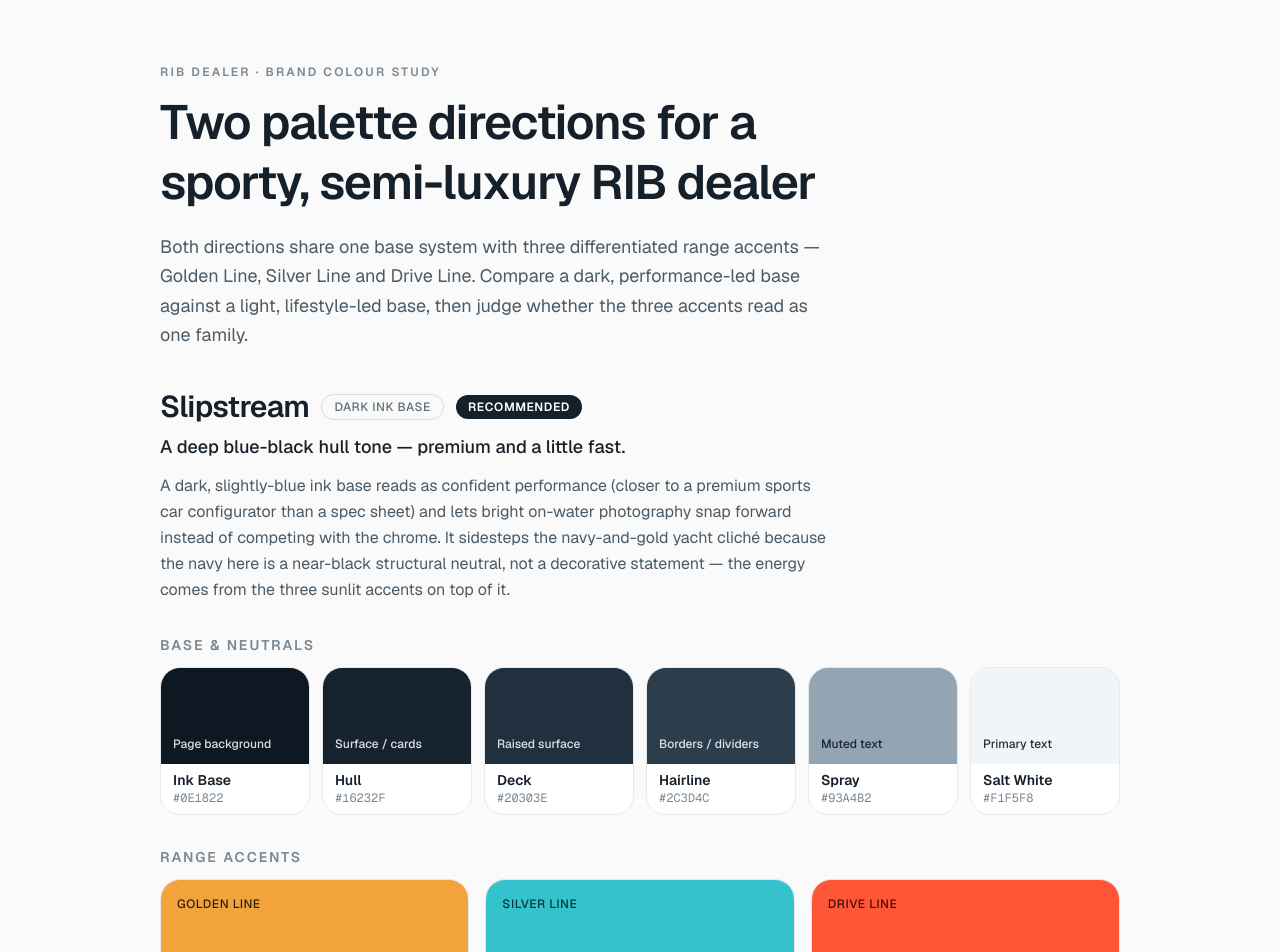
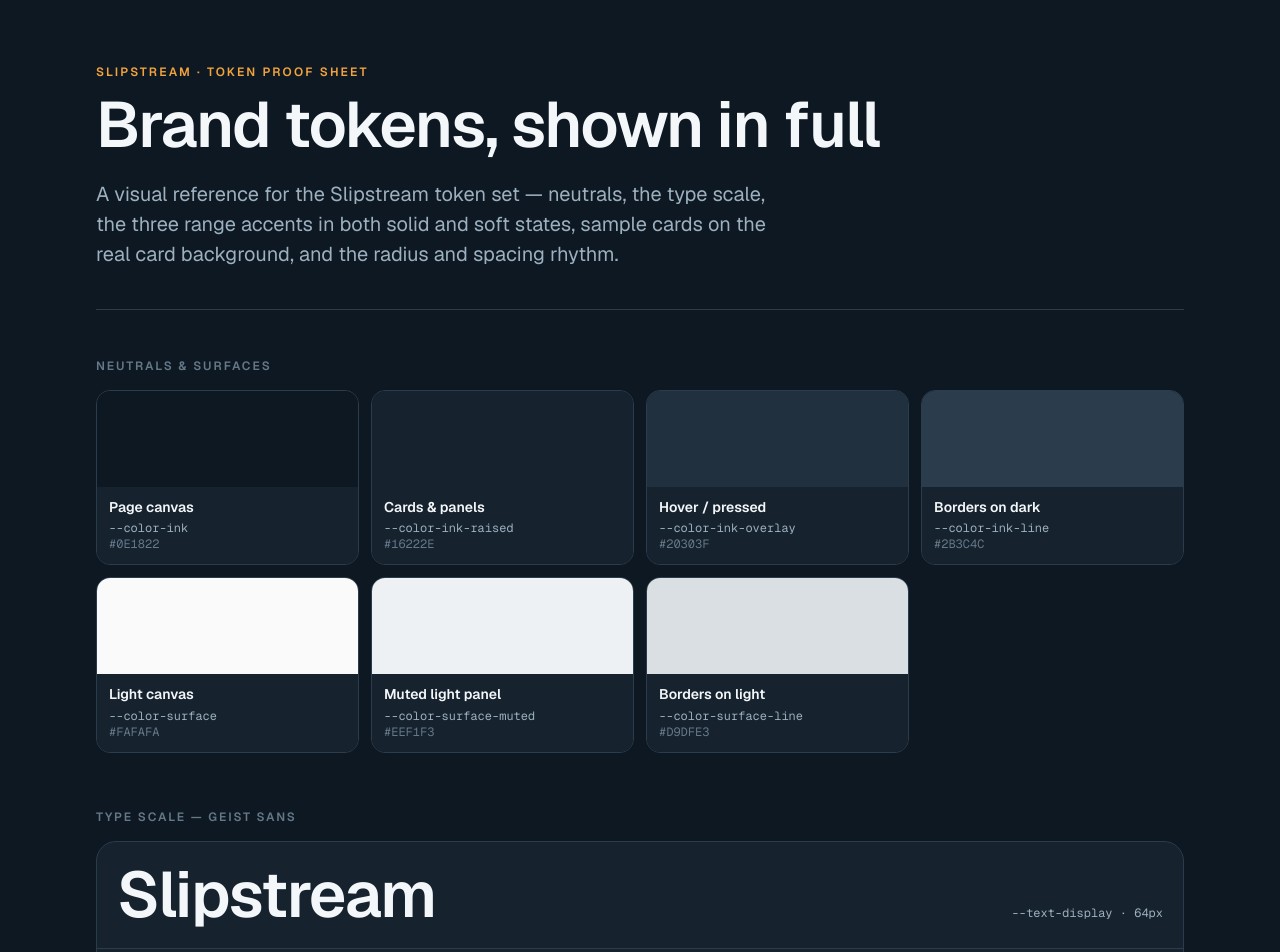
Before and after one commit to SeanUK1-pt/grand_pt, a Next.js app: page / in a window 1280 px wide. Shown: the top 952 px of the page. Built offline with nearby package versions, Linux system fonts and the light colour scheme.

Commit message:
feat: rename radius variables and update references in globals.css and page.tsx
Co-authored-by: SeanUK1-pt <296138518+SeanUK1-pt@users.noreply.github.com>

```diff
--- a/src/app/page.tsx
+++ b/src/app/page.tsx
@@ -1,192 +1,240 @@
-import { directions, type Direction } from "./palette-data"
+const neutrals = [
+  { token: "--color-ink", cls: "bg-ink", hex: "#0E1822", role: "Page canvas" },
+  { token: "--color-ink-raised", cls: "bg-ink-raised", hex: "#16222E", role: "Cards & panels" },
+  { token: "--color-ink-overlay", cls: "bg-ink-overlay", hex: "#20303F", role: "Hover / pressed" },
+  { token: "--color-ink-line", cls: "bg-ink-line", hex: "#2B3C4C", role: "Borders on dark" },
+  { token: "--color-surface", cls: "bg-surface", hex: "#FAFAFA", role: "Light canvas" },
+  { token: "--color-surface-muted", cls: "bg-surface-muted", hex: "#EEF1F3", role: "Muted light panel" },
+  { token: "--color-surface-line", cls: "bg-surface-line", hex: "#D9DFE3", role: "Borders on light" },
+] as const
+
+const typeScale = [
+  { token: "--text-display", px: "64px", cls: "text-display", weight: "font-semibold tracking-tight" },
+  { token: "--text-headline", px: "40px", cls: "text-headline", weight: "font-semibold tracking-tight" },
+  { token: "--text-title", px: "28px", cls: "text-title", weight: "font-semibold tracking-tight" },
+  { token: "--text-lead", px: "20px", cls: "text-lead", weight: "font-normal" },
+  { token: "--text-body", px: "16px", cls: "text-body", weight: "font-normal" },
+  { token: "--text-body-sm", px: "14px", cls: "text-body-sm", weight: "font-normal" },
+  { token: "--text-caption", px: "12px", cls: "text-caption", weight: "font-medium uppercase tracking-[0.14em]" },
+] as const
+
+type Range = {
+  label: string
+  desc: string
+  solid: string
+  solidContrast: string
+  soft: string
+  pillToken: string
+  softToken: string
+}
+
+const ranges: Range[] = [
+  {
+    label: "Golden Line",
+    desc: "Premium liveaboard flagship — the top of the range.",
+    solid: "bg-golden",
+    solidContrast: "text-golden-contrast",
+    soft: "bg-golden-soft",
+    pillToken: "golden / golden-contrast",
+    softToken: "golden-soft",
+  },
+  {
+    label: "Silver Line",
+    desc: "Approachable family and day-boat range — clean and calm.",
+    solid: "bg-silver",
+    solidContrast: "text-silver-contrast",
+    soft: "bg-silver-soft",
+    pillToken: "silver / silver-contrast",
+    softToken: "silver-soft",
+  },
+  {
+    label: "Drive Line",
+    desc: "Fastest performance hulls — the loudest of the three.",
+    solid: "bg-drive",
+    solidContrast: "text-drive-contrast",
+    soft: "bg-drive-soft",
+    pillToken: "drive / drive-contrast",
+    softToken: "drive-soft",
+  },
+]
+
+const radii = [
+  { token: "--radius-sm", cls: "rounded-sm", label: "sm · 4px" },
+  { token: "--radius-md", cls: "rounded-md", label: "md · 8px" },
+  { token: "--radius-lg", cls: "rounded-lg", label: "lg · 14px" },
+  { token: "--radius-xl", cls: "rounded-xl", label: "xl · 20px" },
+]
+
+const gaps = [
+  { cls: "gap-2", label: "gap-2 · 8px" },
+  { cls: "gap-4", label: "gap-4 · 16px" },
+  { cls: "gap-6", label: "gap-6 · 24px" },
+  { cls: "gap-8", label: "gap-8 · 32px" },
+]
+
+function SectionLabel({ children }: { children: React.ReactNode }) {
+  return (
+    <h2 className="text-caption font-semibold uppercase tracking-[0.16em] text-text-subtle">
+      {children}
+    </h2>
+  )
+}
 
 export default function Page() {
   return (
-    <div className="min-h-screen w-full bg-[#FAFAFA] font-sans text-[#15202B]">
-      <header className="mx-auto max-w-5xl px-6 pt-16 pb-10 sm:px-8">
-        <p className="text-xs font-semibold uppercase tracking-[0.18em] text-[#7A8893]">
-          RIB Dealer · Brand colour study
+    <div className="min-h-screen bg-ink font-sans text-text-strong">
+      <main className="mx-auto max-w-6xl px-6 py-16 sm:px-8">
+        <header className="border-b border-ink-line pb-10">
+          <p className="text-caption font-semibold uppercase tracking-[0.18em] text-golden">
+            Slipstream · Token proof sheet
           </p>
-        <h1 className="mt-3 text-4xl font-semibold leading-tight tracking-tight text-balance sm:text-5xl">
-          Two palette directions for a sporty, semi-luxury RIB dealer
+          <h1 className="mt-3 text-headline font-semibold tracking-tight text-balance sm:text-display">
+            Brand tokens, shown in full
           </h1>
-        <p className="mt-5 max-w-2xl text-lg leading-relaxed text-[#4A5A66] text-pretty">
-          Both directions share one base system with three differentiated
-          range accents — Golden Line, Silver Line and Drive Line. Compare a
-          dark, performance-led base against a light, lifestyle-led base, then
-          judge whether the three accents read as one family.
+          <p className="mt-5 max-w-2xl text-lead text-text-muted text-pretty">
+            A visual reference for the Slipstream token set — neutrals, the type
+            scale, the three range accents in both solid and soft states, sample
+            cards on the real card background, and the radius and spacing rhythm.
           </p>
         </header>
 
-      <main className="mx-auto max-w-5xl space-y-20 px-6 pb-28 sm:px-8">
-        {directions.map((d) => (
-          <DirectionBlock key={d.id} direction={d} />
+        {/* Neutral swatches */}
+        <section className="pt-12">
+          <SectionLabel>Neutrals &amp; surfaces</SectionLabel>
+          <div className="mt-4 grid grid-cols-2 gap-3 sm:grid-cols-3 lg:grid-cols-4">
+            {neutrals.map((n) => (
+              <div
+                key={n.token}
+                className="overflow-hidden rounded-lg border border-ink-line"
+              >
+                <div className={`h-24 ${n.cls}`} />
+                <div className="bg-ink-raised px-3 py-3">
+                  <p className="text-body-sm font-semibold leading-tight">{n.role}</p>
+                  <p className="mt-1 font-mono text-caption text-text-muted">{n.token}</p>
+                  <p className="font-mono text-caption uppercase text-text-subtle">{n.hex}</p>
+                </div>
+              </div>
             ))}
+          </div>
+        </section>
 
-        <section className="rounded-2xl border border-[#E4E8E7] bg-white p-6 sm:p-8">
-          <h2 className="text-xl font-semibold tracking-tight">My recommendation</h2>
-          <p className="mt-3 max-w-2xl leading-relaxed text-[#4A5A66] text-pretty">
-            I&apos;d lead with <strong>Slipstream</strong> (the dark ink base).
-            For &quot;sporty semi-luxury&quot; it carries more confidence and
-            energy, makes on-water photography pop, and reads premium without
-            slipping into the navy-and-gold yacht cliché. Coastline is the
-            safer, more approachable fallback if the dealer wants an airy,
-            lifestyle feel — and the two share the same accent logic, so the
-            sub-brand identities survive either way.
+        {/* Type scale */}
+        <section className="pt-14">
+          <SectionLabel>Type scale — Geist Sans</SectionLabel>
+          <div className="mt-4 divide-y divide-ink-line rounded-xl border border-ink-line bg-ink-raised">
+            {typeScale.map((t) => (
+              <div
+                key={t.token}
+                className="flex flex-col gap-1 px-5 py-5 sm:flex-row sm:items-baseline sm:justify-between sm:gap-6"
+              >
+                <p className={`${t.cls} ${t.weight} text-text-strong text-pretty`}>
+                  Slipstream
                 </p>
+                <p className="shrink-0 font-mono text-caption text-text-muted">
+                  {t.token} · {t.px}
+                </p>
+              </div>
+            ))}
+          </div>
+        </section>
+
+        {/* Accent badges: solid + soft */}
+        <section className="pt-14">
+          <SectionLabel>Accent badges — solid pill &amp; soft tag</SectionLabel>
+          <div className="mt-4 grid grid-cols-1 gap-4 sm:grid-cols-3">
+            {ranges.map((r) => (
+              <div
+                key={r.label}
+                className="rounded-xl border border-ink-line bg-ink-raised p-5"
+              >
+                <p className="text-body-sm font-semibold text-text-strong">{r.label}</p>
+                <div className="mt-4 flex flex-wrap items-center gap-3">
+                  <span
+                    className={`inline-flex items-center rounded-full px-3 py-1 text-body-sm font-semibold ${r.solid} ${r.solidContrast}`}
+                  >
+                    Solid pill
+                  </span>
+                  <span
+                    className={`inline-flex items-center rounded-full px-3 py-1 text-body-sm font-medium text-text-strong ${r.soft}`}
+                  >
+                    Soft tag
+                  </span>
+                </div>
+                <p className="mt-4 font-mono text-caption text-text-subtle">
+                  pill: {r.pillToken}
+                </p>
+                <p className="font-mono text-caption text-text-subtle">
+                  soft: {r.softToken} + text-strong
+                </p>
+              </div>
+            ))}
+          </div>
+        </section>
+
+        {/* Sample cards on ink-raised */}
+        <section className="pt-14">
+          <SectionLabel>Sample range cards on ink-raised</SectionLabel>
+          <div className="mt-4 grid grid-cols-1 gap-5 sm:grid-cols-3">
+            {ranges.map((r) => (
+              <article
+                key={r.label}
+                className="rounded-xl border border-ink-line bg-ink-raised p-6"
+              >
+                <span
+                  className={`inline-flex items-center rounded-full px-3 py-1 text-caption font-semibold uppercase tracking-wider ${r.soft} text-text-strong`}
+                >
+                  {r.label}
+                </span>
+                <h3 className="mt-4 text-title font-semibold tracking-tight text-text-strong">
+                  Sea Spirit 38
+                </h3>
+                <p className="mt-2 text-body-sm leading-relaxed text-text-muted text-pretty">
+                  {r.desc}
+                </p>
+                <button
+                  type="button"
+                  className={`mt-5 w-full rounded-md py-2.5 text-body-sm font-semibold ${r.solid} ${r.solidContrast}`}
+                >
+                  Explore range
+                </button>
+              </article>
+            ))}
+          </div>
+        </section>
+
+        {/* Radius + spacing ruler */}
+        <section className="pt-14 pb-8">
+          <SectionLabel>Radius scale</SectionLabel>
+          <div className="mt-4 flex flex-wrap gap-6">
+            {radii.map((r) => (
+              <div key={r.token} className="flex flex-col items-center gap-2">
+                <div
+                  className={`h-20 w-20 border border-golden bg-ink-overlay ${r.cls}`}
+                />
+                <p className="font-mono text-caption text-text-muted">{r.label}</p>
+              </div>
+            ))}
+          </div>
+
+          <div className="mt-10">
+            <SectionLabel>Spacing rhythm — 8px base</SectionLabel>
+            <div className="mt-4 space-y-4">
+              {gaps.map((g) => (
+                <div key={g.cls} className="flex items-center gap-4">
+                  <p className="w-28 shrink-0 font-mono text-caption text-text-muted">
+                    {g.label}
+                  </p>
+                  <div className={`flex ${g.cls}`}>
+                    {[0, 1, 2, 3].map((i) => (
+                      <div key={i} className="h-8 w-8 rounded-sm bg-silver" />
+                    ))}
+                  </div>
+                </div>
+              ))}
+            </div>
+          </div>
         </section>
       </main>
     </div>
   )
 }
-
-function DirectionBlock({ direction: d }: { direction: Direction }) {
-  return (
-    <section>
-      <div className="flex flex-wrap items-center gap-3">
-        <h2 className="text-2xl font-semibold tracking-tight sm:text-3xl">
-          {d.name}
-        </h2>
-        <span className="rounded-full border border-[#D8DDDC] px-3 py-1 text-xs font-medium uppercase tracking-wider text-[#5C6E7A]">
-          {d.baseType}
-        </span>
-        {d.recommended && (
-          <span className="rounded-full bg-[#15202B] px-3 py-1 text-xs font-semibold uppercase tracking-wider text-white">
-            Recommended
-          </span>
-        )}
-      </div>
-      <p className="mt-2 text-lg font-medium text-[#15202B]">{d.summary}</p>
-      <p className="mt-3 max-w-2xl leading-relaxed text-[#4A5A66] text-pretty">
-        {d.rationale}
-      </p>
-
-      {/* Base neutrals */}
-      <h3 className="mt-8 text-sm font-semibold uppercase tracking-[0.14em] text-[#7A8893]">
-        Base &amp; neutrals
-      </h3>
-      <div className="mt-3 grid grid-cols-2 gap-3 sm:grid-cols-3 lg:grid-cols-6">
-        {d.neutrals.map((s) => (
-          <div
-            key={s.name}
-            className="overflow-hidden rounded-xl border border-[#E4E8E7]"
-          >
-            <div
-              className="flex h-24 items-end p-3"
-              style={{ backgroundColor: s.hex, color: s.on }}
-            >
-              <span className="text-xs font-medium opacity-90">{s.role}</span>
-            </div>
-            <div className="bg-white px-3 py-2">
-              <p className="text-sm font-semibold leading-tight">{s.name}</p>
-              <p className="font-mono text-xs uppercase text-[#7A8893]">
-                {s.hex}
-              </p>
-            </div>
-          </div>
-        ))}
-      </div>
-
-      {/* Range accents */}
-      <h3 className="mt-8 text-sm font-semibold uppercase tracking-[0.14em] text-[#7A8893]">
-        Range accents
-      </h3>
-      <div className="mt-3 grid grid-cols-1 gap-4 md:grid-cols-3">
-        {d.accents.map((a) => (
-          <div
-            key={a.range}
-            className="flex flex-col overflow-hidden rounded-xl border border-[#E4E8E7] bg-white"
-          >
-            <div
-              className="flex h-32 flex-col justify-between p-4"
-              style={{ backgroundColor: a.swatch.hex, color: a.swatch.on }}
-            >
-              <span className="text-xs font-medium uppercase tracking-wider opacity-90">
-                {a.range}
-              </span>
-              <div>
-                <p className="text-lg font-semibold leading-tight">
-                  {a.swatch.name}
-                </p>
-                <p className="font-mono text-xs uppercase opacity-80">
-                  {a.swatch.hex}
-                </p>
-              </div>
-            </div>
-            <div className="flex flex-1 flex-col p-4">
-              <p className="text-xs font-medium uppercase tracking-wider text-[#7A8893]">
-                {a.tag}
-              </p>
-              <p className="mt-2 text-sm leading-relaxed text-[#4A5A66] text-pretty">
-                {a.rationale}
-              </p>
-            </div>
-          </div>
-        ))}
-      </div>
-
-      {/* Family preview on base */}
-      <h3 className="mt-8 text-sm font-semibold uppercase tracking-[0.14em] text-[#7A8893]">
-        All three accents on the {d.name} base
-      </h3>
-      <div
-        className="mt-3 rounded-2xl border p-6 sm:p-8"
-        style={{ backgroundColor: d.pageBg, borderColor: d.hairline }}
-      >
-        <p className="text-sm font-medium" style={{ color: d.mutedOn }}>
-          Our ranges
-        </p>
-        <h4
-          className="mt-1 text-2xl font-semibold tracking-tight"
-          style={{ color: d.textOn }}
-        >
-          One family, three characters
-        </h4>
-
-        <div className="mt-6 grid grid-cols-1 gap-4 sm:grid-cols-3">
-          {d.accents.map((a) => (
-            <div
-              key={a.range}
-              className="rounded-xl p-5"
-              style={{ backgroundColor: d.surface, border: `1px solid ${d.hairline}` }}
-            >
-              <span
-                className="inline-block h-2.5 w-2.5 rounded-full align-middle"
-                style={{ backgroundColor: a.swatch.hex }}
-                aria-hidden="true"
-              />
-              <span
-                className="ml-2 align-middle text-sm font-semibold"
-                style={{ color: d.textOn }}
-              >
-                {a.range}
-              </span>
-              <p className="mt-3 text-sm" style={{ color: d.mutedOn }}>
-                From €{a.range === "Golden Line" ? "150,000" : a.range === "Drive Line" ? "95,000" : "60,000"}
-              </p>
-              <button
-                type="button"
-                className="mt-4 w-full rounded-lg py-2.5 text-sm font-semibold"
-                style={{ backgroundColor: a.swatch.hex, color: a.swatch.on }}
-              >
-                Explore range
-              </button>
-            </div>
-          ))}
-        </div>
-
-        {/* solid accent bar to judge the family together */}
-        <div className="mt-6 flex h-12 overflow-hidden rounded-lg">
-          {d.accents.map((a) => (
-            <div
-              key={a.range}
-              className="flex-1"
-              style={{ backgroundColor: a.swatch.hex }}
-              title={`${a.range} — ${a.swatch.hex}`}
-            />
-          ))}
-        </div>
-      </div>
-    </section>
-  )
-}
--- a/src/app/palette-data.ts
+++ /dev/null
@@ -1,128 +0,0 @@
-export type Swatch = {
-  name: string
-  hex: string
-  role: string
-  /** text color to use ON this swatch for legibility */
-  on: string
-}
-
-export type RangeAccent = {
-  range: "Golden Line" | "Silver Line" | "Drive Line"
-  tag: string
-  swatch: Swatch
-  rationale: string
-}
-
-export type Direction = {
-  id: string
-  name: string
-  baseType: string
-  recommended: boolean
-  summary: string
-  rationale: string
-  /** primary page background for previews */
-  pageBg: string
-  /** surface/card color sitting on the page bg */
-  surface: string
-  /** hairline border color */
-  hairline: string
-  /** main text color on the base */
-  textOn: string
-  /** muted text color on the base */
-  mutedOn: string
-  neutrals: Swatch[]
-  accents: RangeAccent[]
-}
-
-export const directions: Direction[] = [
-  {
-    id: "slipstream",
-    name: "Slipstream",
-    baseType: "Dark ink base",
-    recommended: true,
-    summary: "A deep blue-black hull tone — premium and a little fast.",
-    rationale:
-      "A dark, slightly-blue ink base reads as confident performance (closer to a premium sports car configurator than a spec sheet) and lets bright on-water photography snap forward instead of competing with the chrome. It sidesteps the navy-and-gold yacht cliché because the navy here is a near-black structural neutral, not a decorative statement — the energy comes from the three sunlit accents on top of it.",
-    pageBg: "#0E1822",
-    surface: "#16232F",
-    hairline: "#2C3D4C",
-    textOn: "#F1F5F8",
-    mutedOn: "#93A4B2",
-    neutrals: [
-      { name: "Ink Base", hex: "#0E1822", role: "Page background", on: "#F1F5F8" },
-      { name: "Hull", hex: "#16232F", role: "Surface / cards", on: "#F1F5F8" },
-      { name: "Deck", hex: "#20303E", role: "Raised surface", on: "#F1F5F8" },
-      { name: "Hairline", hex: "#2C3D4C", role: "Borders / dividers", on: "#F1F5F8" },
-      { name: "Spray", hex: "#93A4B2", role: "Muted text", on: "#0E1822" },
-      { name: "Salt White", hex: "#F1F5F8", role: "Primary text", on: "#0E1822" },
-    ],
-    accents: [
-      {
-        range: "Golden Line",
-        tag: "Flagship · cabins · premium finish",
-        swatch: { name: "Molten Amber", hex: "#F2A33C", role: "Golden Line accent", on: "#1A1206" },
-        rationale:
-          "A molten, sunset amber rather than metallic champagne gold — it keeps the warmth and prestige the name promises without tipping into yacht-cliché. Warm and inviting, it suits the most comfortable, liveaboard end of the range.",
-      },
-      {
-        range: "Silver Line",
-        tag: "Practical · tenders · family use",
-        swatch: { name: "Spray Aqua", hex: "#34C2CC", role: "Silver Line accent", on: "#04242A" },
-        rationale:
-          "A cool, clean spray-aqua stands in for 'silver': calm, fresh and trustworthy, the most neutral and approachable of the three. It feels like clear water and everyday usability — right for the value, family-first boats.",
-      },
-      {
-        range: "Drive Line",
-        tag: "Performance · deep-V · fastest",
-        swatch: { name: "Slipstream Coral", hex: "#FF5638", role: "Drive Line accent", on: "#2A0A03" },
-        rationale:
-          "A high-energy red-coral is the universal language of speed and motorsport. It is the loudest of the three on purpose — it flags the newest, fastest, most adrenaline-driven hulls.",
-      },
-    ],
-  },
-  {
-    id: "coastline",
-    name: "Coastline",
-    baseType: "Light coastal base",
-    recommended: false,
-    summary: "A cool off-white base — airy, approachable, lifestyle-led.",
-    rationale:
-      "A soft, slightly-cool off-white (not cream) base feels fresh, outdoorsy and easy to trust — closer to a high-end outdoor/lifestyle brand than a luxury vault. It maximises everyday readability and lets deep ink type carry the hierarchy. The accents are pushed a little deeper and more jewel-toned here so they hold contrast and seriousness against the light field.",
-    pageBg: "#F5F7F6",
-    surface: "#FFFFFF",
-    hairline: "#DEE3E2",
-    textOn: "#14202A",
-    mutedOn: "#5C6E7A",
-    neutrals: [
-      { name: "Paper", hex: "#F5F7F6", role: "Page background", on: "#14202A" },
-      { name: "Card", hex: "#FFFFFF", role: "Surface / cards", on: "#14202A" },
-      { name: "Mist", hex: "#ECEFEE", role: "Subtle surface", on: "#14202A" },
-      { name: "Hairline", hex: "#DEE3E2", role: "Borders / dividers", on: "#14202A" },
-      { name: "Slate", hex: "#5C6E7A", role: "Muted text", on: "#FFFFFF" },
-      { name: "Ink", hex: "#14202A", role: "Primary text", on: "#FFFFFF" },
-    ],
-    accents: [
-      {
-        range: "Golden Line",
-        tag: "Flagship · cabins · premium finish",
-        swatch: { name: "Brass Ochre", hex: "#BE7A12", role: "Golden Line accent", on: "#FFF6E6" },
-        rationale:
-          "A deep brass-ochre gives the flagship range warmth and richness while staying legible on a light field. It nods to premium finish and gold without the thin, shiny champagne look.",
-      },
-      {
-        range: "Silver Line",
-        tag: "Practical · tenders · family use",
-        swatch: { name: "Deep Marine", hex: "#0B8E9B", role: "Silver Line accent", on: "#E6FBFD" },
-        rationale:
-          "A deep marine teal is the calm, dependable middle of the family — cool and water-like, but grounded enough to read as the sensible, practical choice on a bright page.",
-      },
-      {
-        range: "Drive Line",
-        tag: "Performance · deep-V · fastest",
-        swatch: { name: "Signal Red", hex: "#DC3320", role: "Drive Line accent", on: "#FFEDEA" },
-        rationale:
-          "A saturated signal-red carries clear motorsport energy and pops hardest against the off-white, marking the sport range as the fastest and most assertive line.",
-      },
-    ],
-  },
-]
```
Also changed, not shown: src/app/globals.css (+8 -8 lines). Lines whose indentation alone changed are shown as unchanged.
